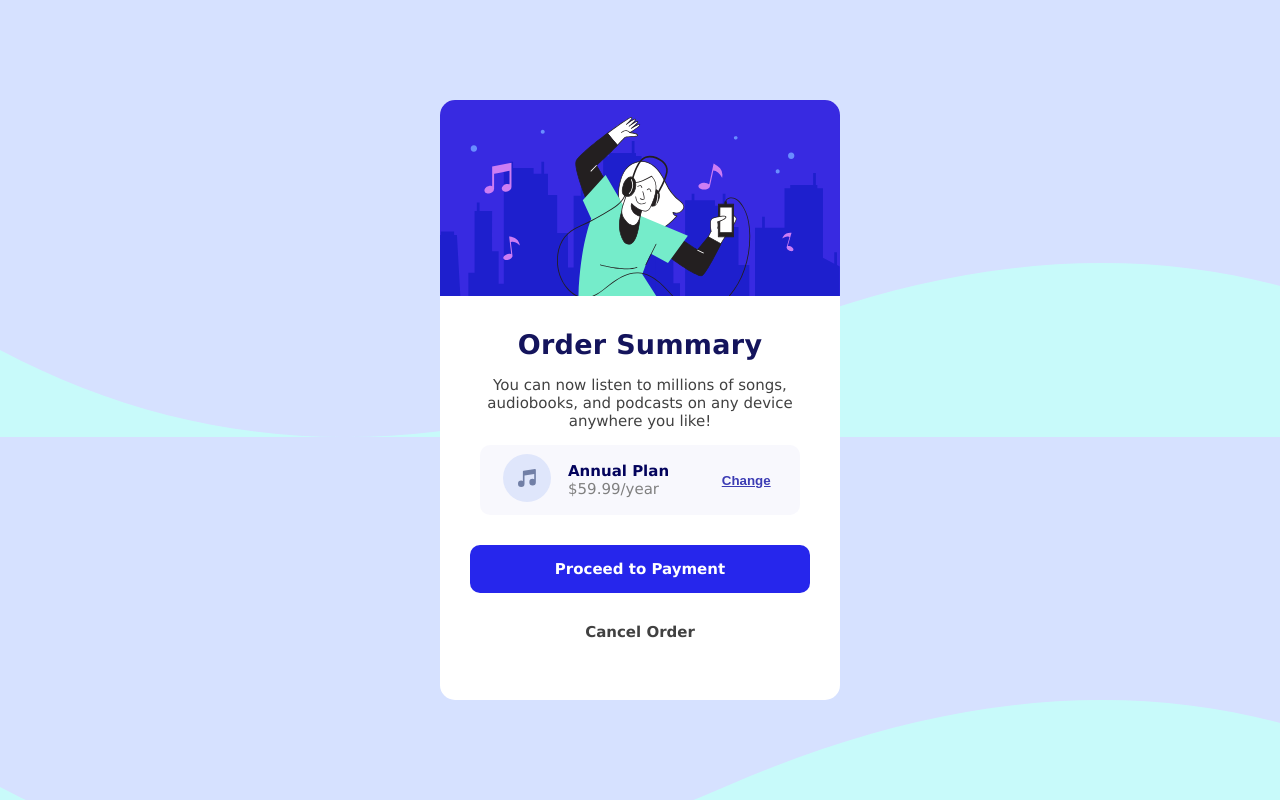
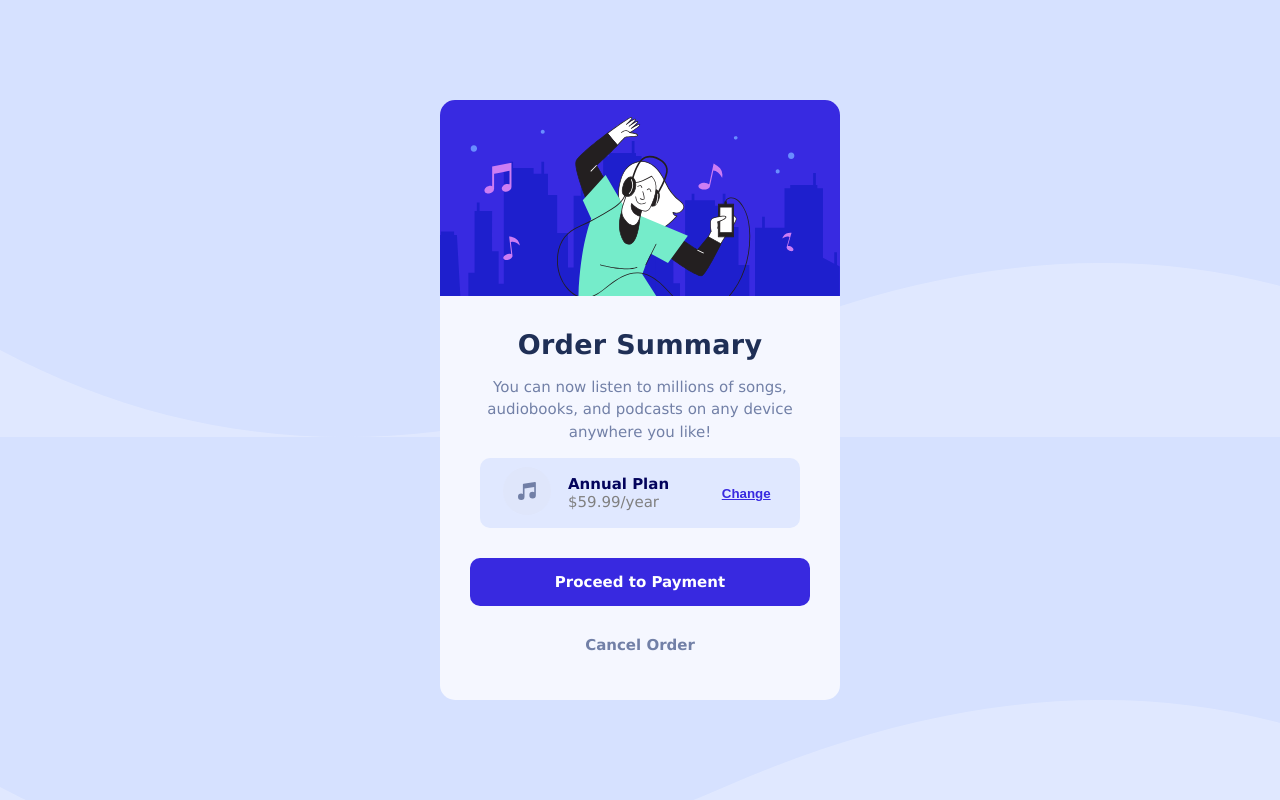
Before and after one commit to DevArthurBarboza/Order_Sumary_Component_Challenge, a plain HTML site: page index.html in a window 1280 px wide. Drawn offline with Linux system fonts and the light colour scheme; a web font is replaced by a local one.

Commit message:
setting up colors

```diff
--- a/css/index.css
+++ b/css/index.css
@@ -1,110 +1,120 @@
-#card{
-    width:400px;
-    height:600px;
-    background-color: white;
-    margin:auto;
-    position:fixed;
-    top:0;
-    bottom:0;
-    left:0;
-    right:0;
-    border-radius:15px;
-    display:flex;
-    flex-flow:column;
-    color:rgb(3, 3, 92);
-    color:rgb(65, 65, 65);
-    font-family:'Verdana', 'Arial', sans-serif;
-    font-size:15px;
+@import "https://fonts.google.com/specimen/Red+Hat+Display";
+
+:root {
+  --primary_light_blue: hsl(225, 100%, 94%);
+  --primary_strong_blue: hsl(245, 75%, 52%);
+
+  --neutral_pale_blue: hsl(225, 100%, 98%);
+  --neutral_desatured_blue: hsl(224, 23%, 55%);
+  --neutral_dark_blue: hsl(223, 47%, 23%);
 }
 
-html{
-    margin:0;
-    padding:0;
-    height:100%;
-    width:100%;
+#card {
+  width: 400px;
+  height: 600px;
+  background-color: var(--neutral_pale_blue);
+  margin: auto;
+  position: fixed;
+  top: 0;
+  bottom: 0;
+  left: 0;
+  right: 0;
+  border-radius: 15px;
+  display: flex;
+  flex-flow: column;
+  color: var(--neutral_desatured_blue);
+  font-family: "RedHatDisplay", "Verdana", "Arial", sans-serif;
+  font-size: 15px;
 }
 
-body{
-    height:100%;
-    width:100%;
-    margin:0;
-    padding:0;
+html {
+  margin: 0;
+  padding: 0;
+  height: 100%;
+  width: 100%;
 }
 
-*{
-    box-sizing:border-box;
-    align-items: center;
+body {
+  height: 100%;
+  width: 100%;
+  margin: 0;
+  padding: 0;
 }
 
-#background{
-    background-image:url("../images/pattern-background-desktop.svg") ;
-    background-color:rgba(200,250,250,1);
-    width:100%;
-    height:100%;
+* {
+  box-sizing: border-box;
+  align-items: center;
 }
 
-.border_radius{
-    width:100%;
-    border-top-left-radius: 15px;
-    border-top-right-radius:15px;
+#background {
+  background-image: url("../images/pattern-background-desktop.svg");
+  background-color: var(--primary_light_blue);
+  width: 100%;
+  height: 100%;
+}
+
+.border_radius {
+  width: 100%;
+  border-top-left-radius: 15px;
+  border-top-right-radius: 15px;
 }
 
 #card p {
-    padding:0px 40px;
-    text-align:center;
-    margin-top:-2px;
-    letter-spacing: 0.3;
+  padding: 0px 40px;
+  text-align: center;
+  margin-top: -2px;
+  letter-spacing: 0.3;
+  line-height: 1.5;
 }
 
-#card h1{
-    padding-top:15px;
-    font-size:27px;
-    letter-spacing: .3px;
-    color:rgb(20, 20, 92);
+#card h1 {
+  padding-top: 15px;
+  font-size: 27px;
+  letter-spacing: 0.3px;
+  color: var(--neutral_dark_blue);
 }
 
-#plan_price_change{
-    display:flex;
-    flex-flow:row nowrap;
-    width:80%;
-    height:70px;
-    justify-content:space-around;
-    background-color:rgba(238, 238, 249,0.4);
-    border-radius:10px;
+#plan_price_change {
+  display: flex;
+  flex-flow: row nowrap;
+  width: 80%;
+  height: 70px;
+  justify-content: space-around;
+  background-color: var(--primary_light_blue);
+  border-radius: 10px;
 }
 
-#plan_price_change #change button{
-    background-color:inherit;
-    border:none;
-    text-decoration: underline;
-    color:#3c3cb4;
-    font-weight:600;
+#plan_price_change #change button {
+  background-color: inherit;
+  border: none;
+  text-decoration: underline;
+  color: var(--primary_strong_blue);
+  font-weight: 600;
 }
 
-#text_plan{
-    margin-left:-30px;
-    color:grey;
-    font-weight:500;
+#text_plan {
+  margin-left: -30px;
+  color: grey;
+  font-weight: 500;
 }
 
-#anual_plan{
-    font-weight:600;
-    color:rgb(3, 3, 92);
-    letter-spacing: 0.2;
-
+#anual_plan {
+  font-weight: 600;
+  color: rgb(3, 3, 92);
+  letter-spacing: 0.2;
 }
 
-#payment{
-    background:rgb(38, 38, 236);
-    color:white;
-    border-radius:10px;
-    padding:15px 85px;
-    margin-top:30px;
-    font-weight:bold;
+#payment {
+  background: var(--primary_strong_blue);
+  color: white;
+  border-radius: 10px;
+  padding: 15px 85px;
+  margin-top: 30px;
+  font-weight: bold;
 }
 
-#cancel{
-    margin-top:30px;
-    color:rgb(65, 65, 65);
-    font-weight:600;
+#cancel {
+  margin-top: 30px;
+  color: var(--neutral_desatured_blue);
+  font-weight: 600;
 }
```
